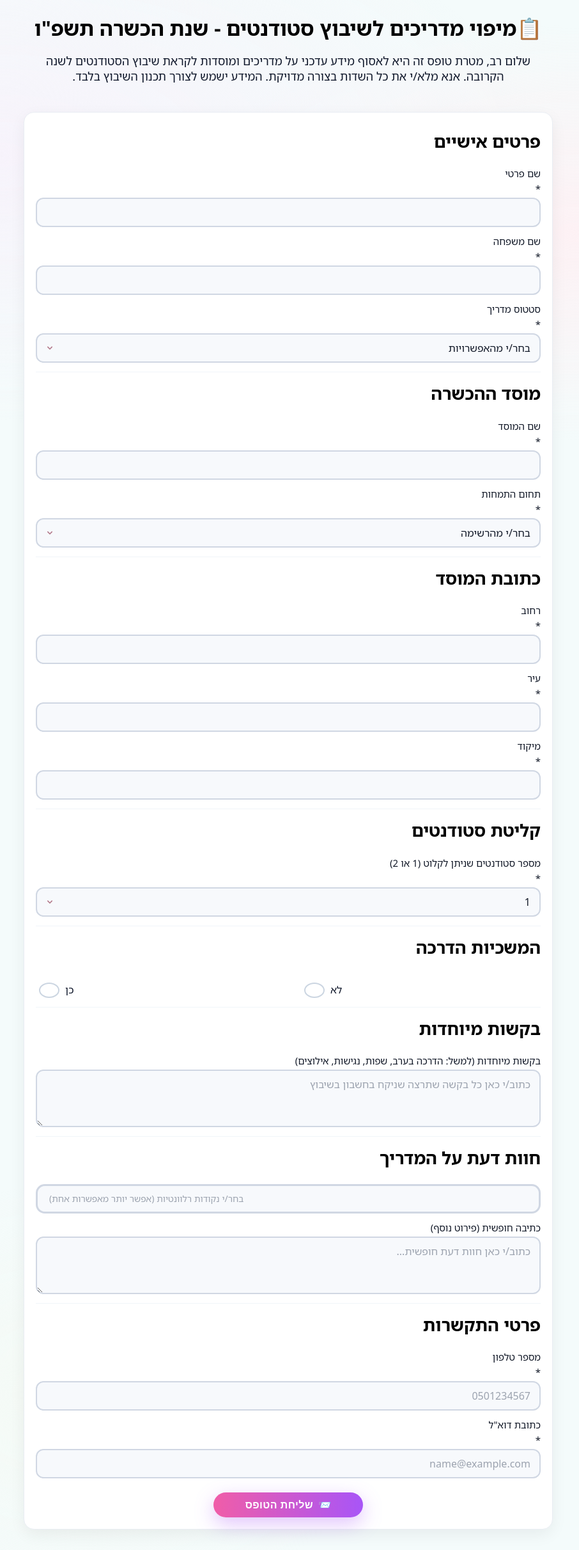
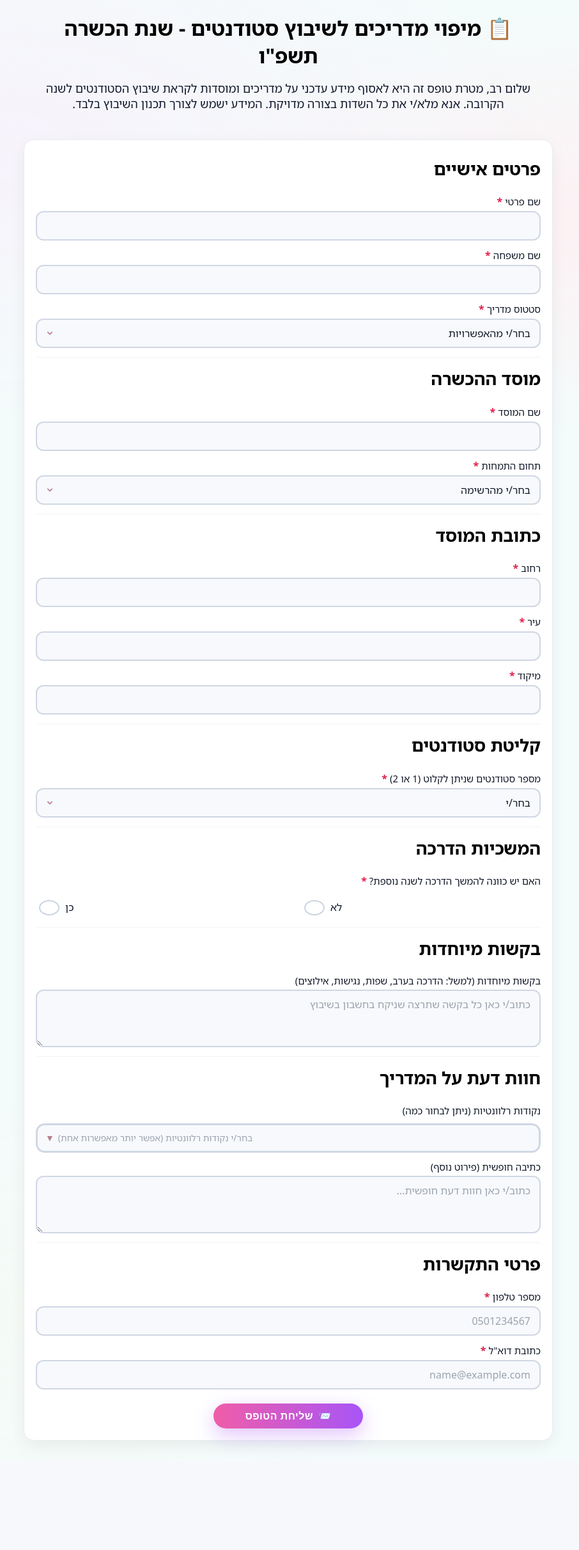
Before and after one commit to 1not2me/mentor-mapping-survey, a Flask app: page / in a window 1280 px wide. Shown: the whole page at 64% size, without its empty margins (189-1095 px from the left). After the commit the page ends 2262 px from the top, so only its background shows below. Run offline with Flask 3, Linux system fonts and the light colour scheme.

Commit message:
Update index.html

```diff
--- a/templates/index.html
+++ b/templates/index.html
@@ -4,6 +4,7 @@
   <meta charset="utf-8">
   <title>מיפוי מדריכים לשיבוץ סטודנטים - שנת הכשרה תשפ"ו</title>
   <meta name="viewport" content="width=device-width, initial-scale=1">
+  <!-- ודאי שהקובץ תואם לשם ב-static (style.css או styles.css בהתאם למה ששמרת) -->
   <link rel="stylesheet" href="{{ url_for('static', filename='style.css') }}">
 </head>
 <body>
@@ -13,7 +14,7 @@
   <!-- HEADER -->
   <header class="hero">
     <div class="hero-text">
-      <h1>📋מיפוי מדריכים לשיבוץ סטודנטים - שנת הכשרה תשפ"ו</h1>
+      <h1>📋 מיפוי מדריכים לשיבוץ סטודנטים - שנת הכשרה תשפ"ו</h1>
       <p>
         שלום רב, מטרת טופס זה היא לאסוף מידע עדכני על מדריכים ומוסדות לקראת שיבוץ הסטודנטים לשנה הקרובה.
         אנא מלא/י את כל השדות בצורה מדויקת. המידע ישמש לצורך תכנון השיבוץ בלבד.
@@ -40,18 +41,18 @@
       <section class="form-section">
         <h2>פרטים אישיים</h2>
 
-        <label>
-          שם פרטי <span class="req">*</span>
+        <label class="required">
+          <span class="label-text">שם פרטי</span>
           <input type="text" name="first_name" required>
         </label>
 
-        <label>
-          שם משפחה <span class="req">*</span>
+        <label class="required">
+          <span class="label-text">שם משפחה</span>
           <input type="text" name="last_name" required>
         </label>
 
-        <label>
-          סטטוס מדריך <span class="req">*</span>
+        <label class="required">
+          <span class="label-text">סטטוס מדריך</span>
           <select name="mentor_status" required>
             <option value="">בחר/י מהאפשרויות</option>
             <option value="מדריך חדש (נדרש קורס)">מדריך חדש (נדרש קורס)</option>
@@ -65,13 +66,13 @@
       <section class="form-section">
         <h2>מוסד ההכשרה</h2>
 
-        <label>
-          שם המוסד <span class="req">*</span>
+        <label class="required">
+          <span class="label-text">שם המוסד</span>
           <input type="text" name="institute" required>
         </label>
 
-        <label>
-          תחום התמחות <span class="req">*</span>
+        <label class="required">
+          <span class="label-text">תחום התמחות</span>
           <select name="specialization" required>
             <option value="">בחר/י מהרשימה</option>
             {% for s in specializations %}
@@ -85,18 +86,18 @@
       <section class="form-section">
         <h2>כתובת המוסד</h2>
 
-        <label>
-          רחוב <span class="req">*</span>
+        <label class="required">
+          <span class="label-text">רחוב</span>
           <input type="text" name="street" required>
         </label>
 
-        <label>
-          עיר <span class="req">*</span>
+        <label class="required">
+          <span class="label-text">עיר</span>
           <input type="text" name="city" required>
         </label>
 
-        <label>
-          מיקוד <span class="req">*</span>
+        <label class="required">
+          <span class="label-text">מיקוד</span>
           <input type="text" name="postal_code" required>
         </label>
       </section>
@@ -105,9 +106,10 @@
       <section class="form-section">
         <h2>קליטת סטודנטים</h2>
 
-        <label>
-          מספר סטודנטים שניתן לקלוט (1 או 2) <span class="req">*</span>
+        <label class="required">
+          <span class="label-text">מספר סטודנטים שניתן לקלוט (1 או 2)</span>
           <select name="num_students" required>
+            <option value="">בחר/י</option>
             <option value="1">1</option>
             <option value="2">2</option>
           </select>
@@ -117,23 +119,28 @@
       <!-- המשכיות הדרכה -->
       <section class="form-section">
         <h2>המשכיות הדרכה</h2>
+
+        <label class="required">
+          <span class="label-text">האם יש כוונה להמשך הדרכה לשנה נוספת?</span>
           <div class="radio-group">
             <label>
               <input type="radio" name="continue_mentoring" value="כן" required>
-            כן
+              <span>כן</span>
             </label>
             <label>
               <input type="radio" name="continue_mentoring" value="לא" required>
-            לא
+              <span>לא</span>
             </label>
           </div>
+        </label>
       </section>
 
       <!-- בקשות מיוחדות -->
       <section class="form-section">
         <h2>בקשות מיוחדות</h2>
+
         <label>
-          בקשות מיוחדות (למשל: הדרכה בערב, שפות, נגישות, אילוצים)
+          <span class="label-text">בקשות מיוחדות (למשל: הדרכה בערב, שפות, נגישות, אילוצים)</span>
           <textarea name="special_requests" rows="3"
                     placeholder="כתוב/י כאן כל בקשה שתרצה שניקח בחשבון בשיבוץ"></textarea>
         </label>
@@ -143,13 +150,15 @@
       <section class="form-section">
         <h2>חוות דעת על המדריך</h2>
 
+        <label>
+          <span class="label-text">נקודות רלוונטיות (ניתן לבחור כמה)</span>
           <div class="tag-ms" data-ms="mentor_feedback" dir="rtl">
             <div class="control">
               <div class="chips" data-ms-chips></div>
               <div class="placeholder">
                 בחר/י נקודות רלוונטיות (אפשר יותר מאפשרות אחת)
               </div>
-    <div class="caret"></div>
+              <div class="caret">▼</div>
             </div>
 
             <div class="menu">
@@ -167,7 +176,7 @@
               </div>
             </div>
           </div>
-
+        </label>
 
         <!-- select חבוי שנשלח לשרת -->
         <select name="mentor_feedback_points" id="mentor_feedback_points" multiple hidden>
@@ -178,7 +187,7 @@
         </select>
 
         <label>
-          כתיבה חופשית (פירוט נוסף)
+          <span class="label-text">כתיבה חופשית (פירוט נוסף)</span>
           <textarea name="mentor_feedback_text" rows="3"
                     placeholder="כתוב/י כאן חוות דעת חופשית..."></textarea>
         </label>
@@ -188,13 +197,13 @@
       <section class="form-section">
         <h2>פרטי התקשרות</h2>
 
-        <label>
-          מספר טלפון <span class="req">*</span>
+        <label class="required">
+          <span class="label-text">מספר טלפון</span>
           <input type="tel" name="phone" required placeholder="0501234567">
         </label>
 
-        <label>
-          כתובת דוא"ל <span class="req">*</span>
+        <label class="required">
+          <span class="label-text">כתובת דוא&quot;ל</span>
           <input type="email" name="email" required placeholder="name@example.com">
         </label>
       </section>
@@ -234,7 +243,7 @@ document.addEventListener('DOMContentLoaded', function () {
       const chip = document.createElement('div');
       chip.className = 'chip';
       chip.dataset.value = opt.value;
-      chip.innerHTML = opt.value + '<button type="button">&times;</button>';
+      chip.innerHTML = `<span>${opt.value}</span><button type="button">&times;</button>`;
       chip.querySelector('button').addEventListener('click', function () {
         setSelected(opt.value, false);
       });
```
Lines whose indentation alone changed are shown as unchanged.
